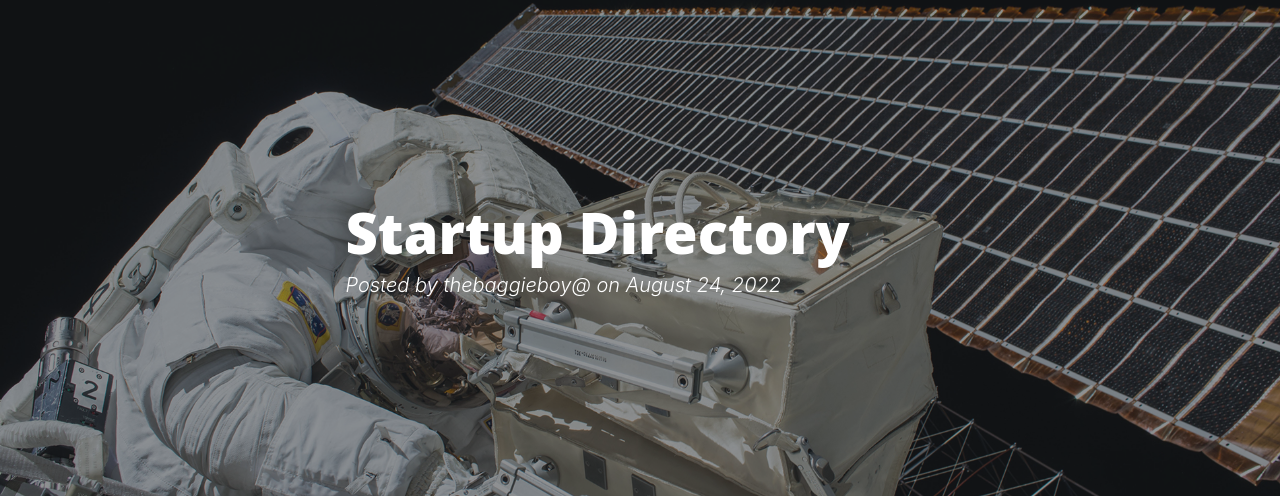
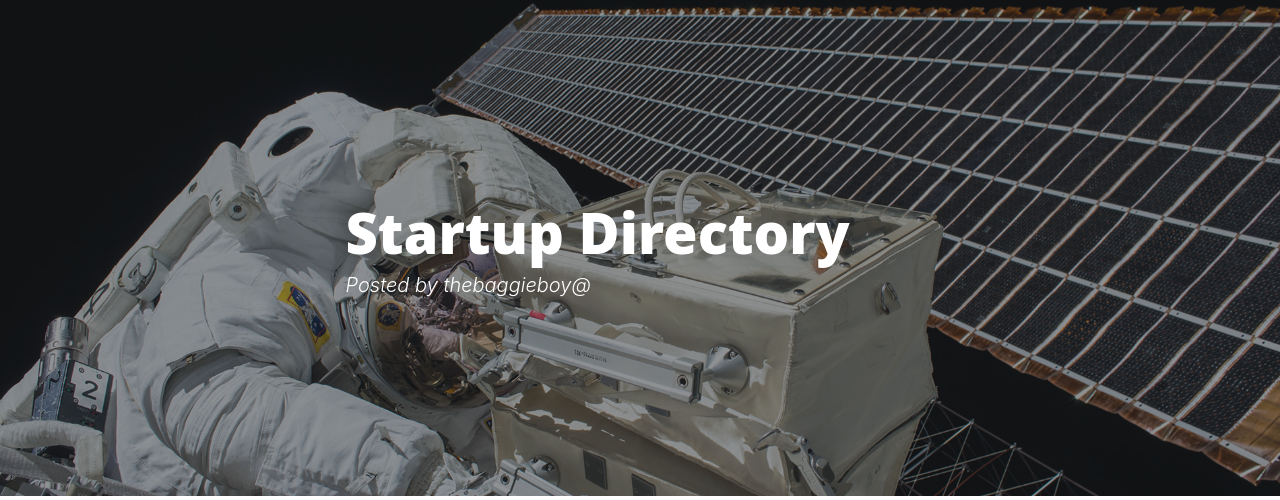
Before and after one commit to thebaggieboy/flask-blog, a Flask app: page /post/3/ in a window 1280 px wide. Shown: the part 70-570 px from the top of the page. Run offline with Flask 2, Linux system fonts and the light colour scheme; data comes from the database, SQL or seed files in the repository; some libraries are stand-ins or nearby versions.

```diff
--- a/blog/templates/post.html
+++ b/blog/templates/post.html
@@ -17,7 +17,7 @@
                           <span class="meta">
                               Posted by
                               <a href="#!">{{post.author.username}}</a>
-                              on August 24, 2022
+
                           </span>
                       </div>
                   </div>
```
